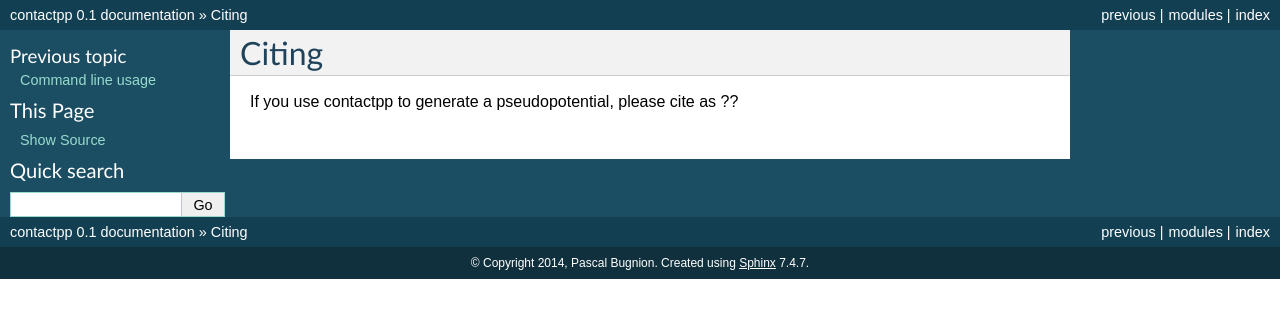
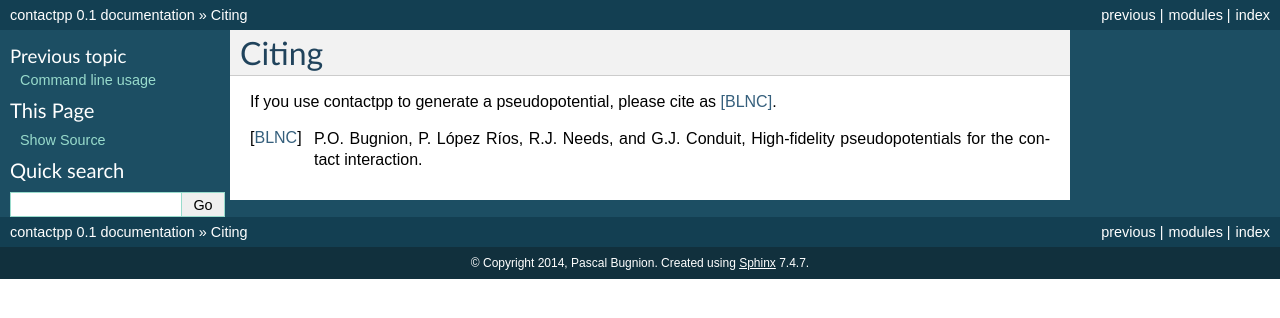
Before and after one commit to pbugnion/contactpp, a Sphinx documentation site: the page built from docs/source/citing.rst, in a window 1280 px wide. Shown: the top 318 px of the page. Built offline with Sphinx 7.4.7, drawn with Linux system fonts in a browser that asks for light colours.

Commit message:
DOC: Updated citation in documentation.

```diff
--- a/docs/source/citing.rst
+++ b/docs/source/citing.rst
@@ -2,4 +2,7 @@
 Citing
 ======
 
-If you use contactpp to generate a pseudopotential, please cite as ??
+If you use contactpp to generate a pseudopotential, please cite as [BLNC]_.
+
+.. [BLNC] P.O. Bugnion, P. López Ríos, R.J. Needs, and G.J. Conduit,
+         High-fidelity pseudopotentials for the contact interaction.
```
